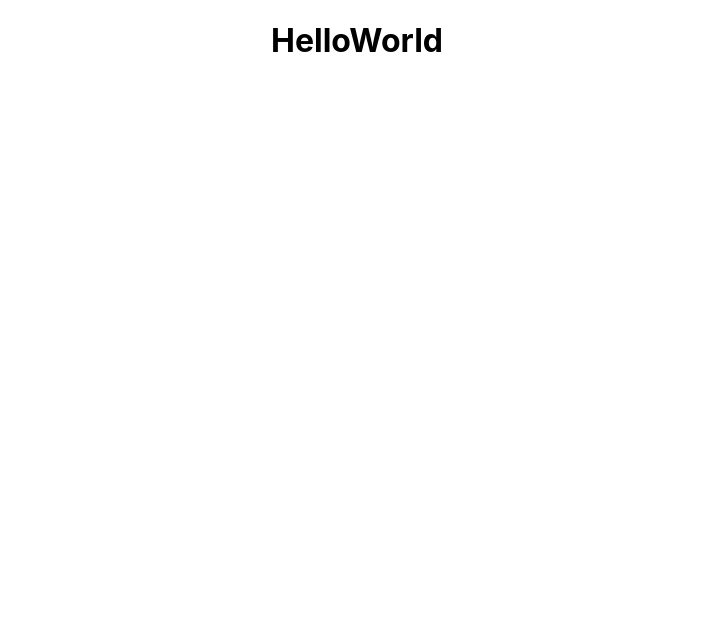
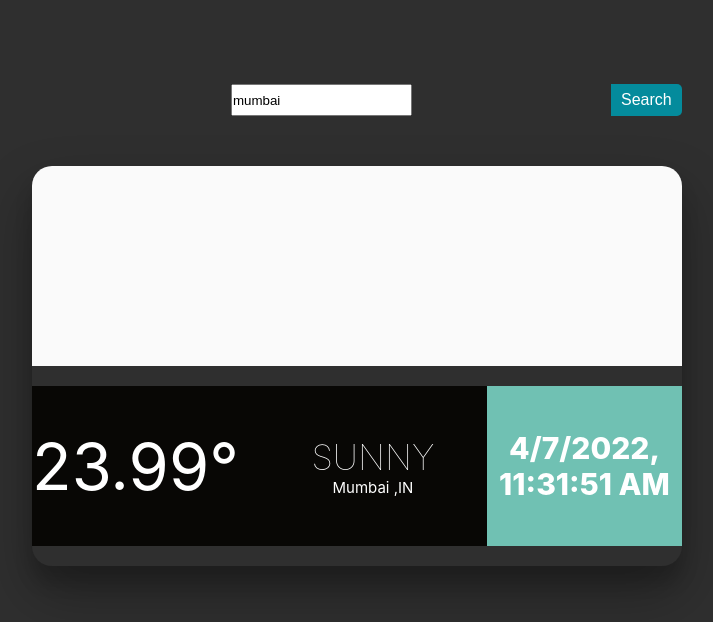
Before and after one commit to manojbrnj/weatherApp, a React (Create React App) app: page / in a window 1280 px wide. Shown: the top 622 px of the page, without its empty margins (283-996 px from the left). Built offline with nearby package versions, Linux system fonts and the light colour scheme; some icons are missing.

Commit message:
weathor app date added

```diff
--- a/src/App.js
+++ b/src/App.js
@@ -1,10 +1,14 @@
-
 import './App.css';
+import SearchMain from './components/SearchMain';
+import WeatherDetails from './components/WeatherDetails';
 
 function App() {
   return (
     <div className="App">
- <h1>HelloWorld</h1>
+<SearchMain>
+<WeatherDetails></WeatherDetails>
+</SearchMain>
+
     </div>
   );
 }
--- /dev/null
+++ b/src/components/SearchMain.js
@@ -0,0 +1,25 @@
+import React, { useState } from "react";
+import "../components/style.css";
+import WeatherDetails from "./WeatherDetails";
+function SearchMain(props) {
+  const [searchTerm, setSearchTerm] = useState("mumbai");
+  return (
+    <>
+
+      <div className="wrap">
+        <div className="search">
+          <input
+            type="search"
+            value={searchTerm}
+            onChange={(e) => setSearchTerm(e.target.value)}
+            placeholder="search city by name"
+          />
+        </div>
+        <button className="searchButton">Search</button>
+      </div>
+      <WeatherDetails></WeatherDetails>
+    </>
+  );
+}
+
+export default SearchMain;
--- /dev/null
+++ b/src/components/WeatherDetails.js
@@ -0,0 +1,26 @@
+import React from "react";
+function WeatherDetails(props) {
+  return (
+    <>
+      <article className="widget">
+        <div className="weatherIcon">
+          <i className="wi wi-day-sunny"></i>
+        </div>
+        <div className="weatherInfo">
+          <div className="temperature">
+            <span>23.99&deg;</span>
+          </div>
+          <div className="description">
+            <div className="weatherCondition">Sunny</div>
+            <div className="place">Mumbai ,IN</div>
+          </div>
+        </div>
+        <div className="date">
+            {new Date().toLocaleString()}
+        </div>
+      </article>
+    </>
+  );
+}
+
+export default WeatherDetails;
--- /dev/null
+++ b/src/components/style.css
@@ -0,0 +1,193 @@
+@import url(https://fonts.googleapis.com/css?family=Poiret+One);
+
+@import url(https://cdnjs.cloudflare.com/ajax/libs/weather-icons/2.0.9/css/weather-icons.min.css);
+
+* {
+  margin: 0;
+  padding: 0;
+  box-sizing: border-box;
+}
+
+:root {
+  --rad: 0.7rem;
+  --dur: 0.3s;
+  --color-dark: #2f2f2f;
+  --color-light: #fff;
+  --color-brand: #57bd84;
+  --font-fam: "Lato", sans-serif;
+  --height: 5rem;
+  --btn-width: 6rem;
+  --bez: cubic-bezier(0, 0, 0.43, 1.49);
+}
+
+body {
+  background-color: #f5f5f5;
+  background: var(--color-dark);
+  height: 100vh;
+  min-height: 100vh;
+  display: grid;
+  place-items: center;
+}
+
+.widget {
+  display: flex;
+  height: 400px;
+  width: 650px;
+  flex-wrap: wrap;
+  cursor: pointer;
+  border-radius: 20px;
+  box-shadow: 0 27px 55px 0 rgba(0, 0, 0, 0.3),
+    0 17px 17px 0 rgba(0, 0, 0, 0.15);
+}
+.widget .weatherIcon {
+  flex: 1 100%;
+  height: 50%;
+  border-top-left-radius: 20px;
+  border-top-right-radius: 20px;
+  background: #fafafa;
+  font-family: weathericons;
+  display: flex;
+  align-items: center;
+  justify-content: space-around;
+  font-size: 100px;
+}
+
+.widget .weatherInfo {
+  flex: 0 0 70%;
+  height: 40%;
+  background: #080705;
+  display: flex;
+  align-items: center;
+  color: white;
+}
+.widget .weatherInfo .temperature {
+  flex: 0 0 40%;
+  width: 100%;
+  font-size: 65px;
+  display: flex;
+  justify-content: space-around;
+  margin-right: 20px;
+}
+.widget .weatherInfo .description {
+  flex: 0 60%;
+  display: flex;
+  flex-direction: column;
+  width: 100%;
+  height: 100%;
+  justify-content: center;
+}
+.widget .weatherInfo .description .weatherCondition {
+  text-transform: uppercase;
+  font-size: 35px;
+  font-weight: 100;
+}
+.widget .weatherInfo .description .place {
+  font-size: 15px;
+}
+.widget .date {
+  flex: 0 0 30%;
+  height: 40%;
+  background: #70c1b3;
+  display: flex;
+  justify-content: space-around;
+  align-items: center;
+  color: white;
+  font-size: 30px;
+  font-weight: 800;
+  text-align: center;
+}
+
+.widget .extra-temp {
+  flex: 1 100%;
+  padding: 5% 0;
+  border-bottom-left-radius: 20px;
+  border-bottom-right-radius: 20px;
+  background: #fafafa;
+  display: grid;
+  grid-template-columns: repeat(2, 1fr);
+  align-items: center;
+  font-size: 100px;
+}
+
+.widget .extra-temp p {
+  font-size: 25px;
+  font-weight: 600;
+}
+
+.temp-info-minmax,
+.weather-extra-info,
+.two-sided-section {
+  display: grid;
+  grid-template-columns: repeat(2, 1fr);
+  text-align: center;
+  align-items: center;
+  color: #70c1b3;
+  /* background-color: blanchedalmond; */
+}
+
+.widget .extra-temp .extra-info-leftside {
+  text-align: left;
+  font-weight: 600;
+  text-transform: capitalize;
+  color: #080705;
+  font-size: 15px;
+}
+
+/* input search button style  */
+
+.search {
+  width: 100%;
+  position: relative;
+  display: flex;
+  justify-content: center;
+}
+
+.searchTerm {
+  width: 50%;
+  /* border: 3px solid #00b4cc; */
+  border: none;
+  padding: 16px;
+  height: 20px;
+  border-radius: 5px 0 0 5px;
+  outline: none;
+  font-size: 18px;
+}
+
+.searchTerm:focus {
+  color: #00b4cc;
+}
+
+.searchButton {
+  width: 80px;
+  height: 32px;
+  border: none;
+  background: #048b9c;
+  text-align: center;
+  color: #fff;
+  border-radius: 0 5px 5px 0;
+  cursor: pointer;
+  font-size: 20px;
+  outline: none;
+  font-size: 16px;
+}
+
+.searchButton:hover {
+  background-color: #17b8ce;
+}
+
+.wrap {
+  display: flex;
+  justify-content: center;
+  text-align: center;
+  margin-top: -150px;
+  margin-bottom: 50px;
+}
+
+/*Resize the wrap to see the search bar change!*/
+/* .wrap {
+  width: 30%;
+  position: absolute;
+  top: 50%;
+  left: 50%;
+  transform: translate(-50%, -50%);
+} */
```
